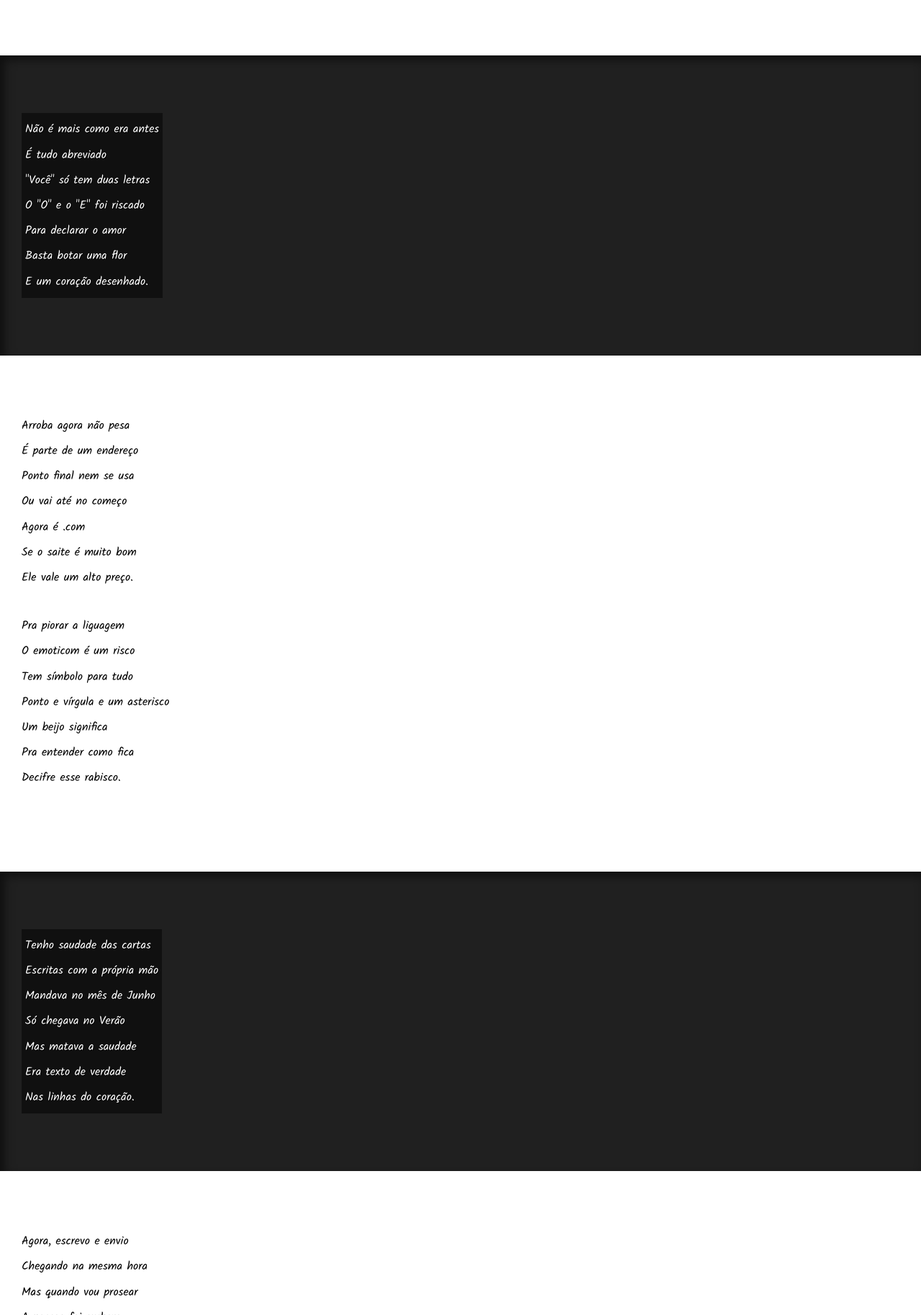
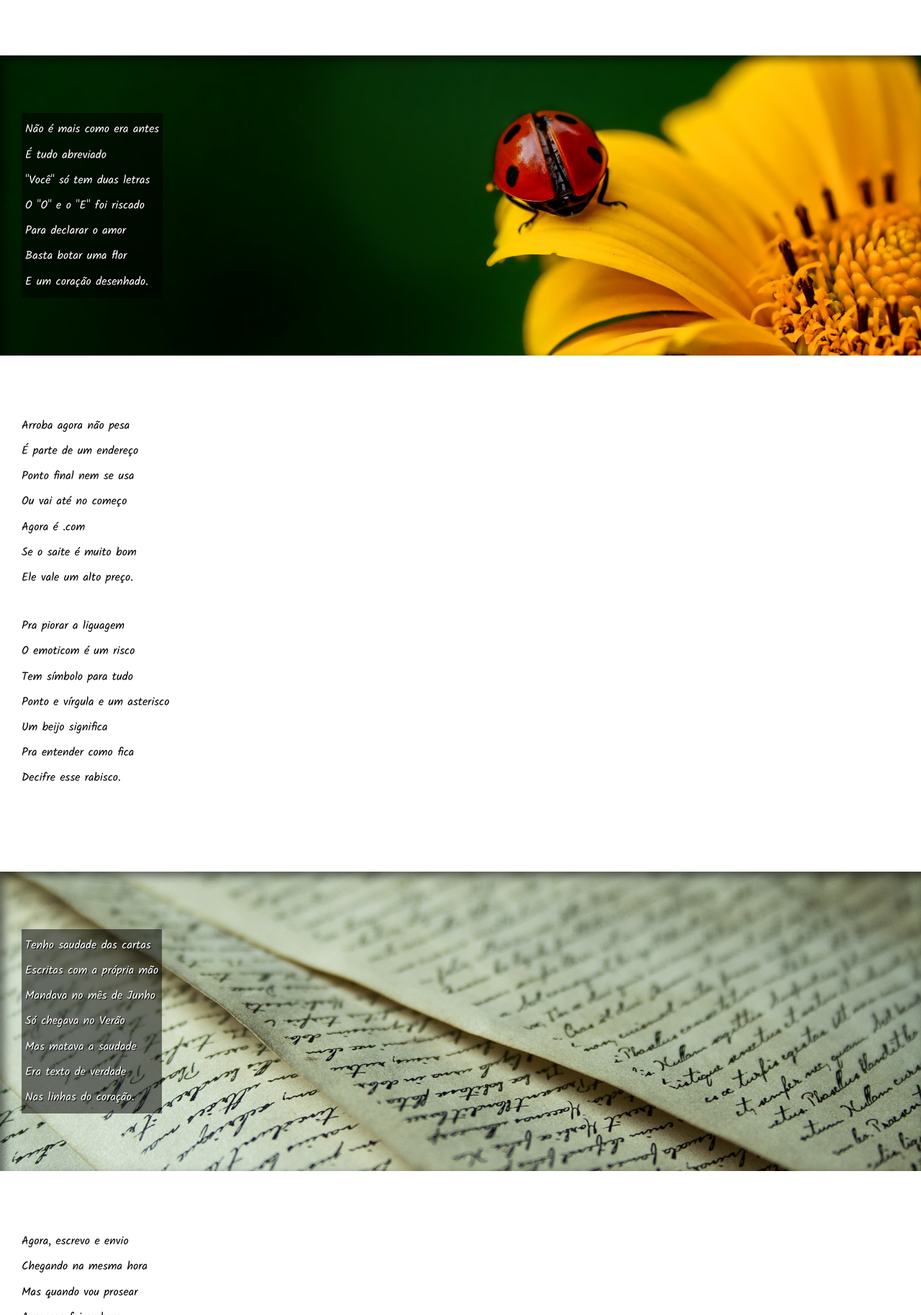
Before and after one commit to zarielbloomp/cordel-project, a plain HTML site: page index.html in a window 1280 px wide. Shown: the part 576-2403 px from the top of the page at 72% size. Drawn offline with Linux system fonts and the light colour scheme.

Commit message:
arrumei as fotos

```diff
--- a/style/style.css
+++ b/style/style.css
@@ -67,7 +67,7 @@ section.imagem p {
 }
 
 section#img01{
-    background-image: url(../DESAFIO-CORDEL/imagens/background001.jpg);
+    background-image: url(../imagens/background001.jpg);
     background-position: center center;
 
 
@@ -75,7 +75,7 @@ section#img01{
 }
 
 section#img02{
-    background-image: url(../DESAFIO-CORDEL/imagens/background002.jpg);
+    background-image: url(../imagens/background002.jpg);
     background-position: right center;
 
 
```
